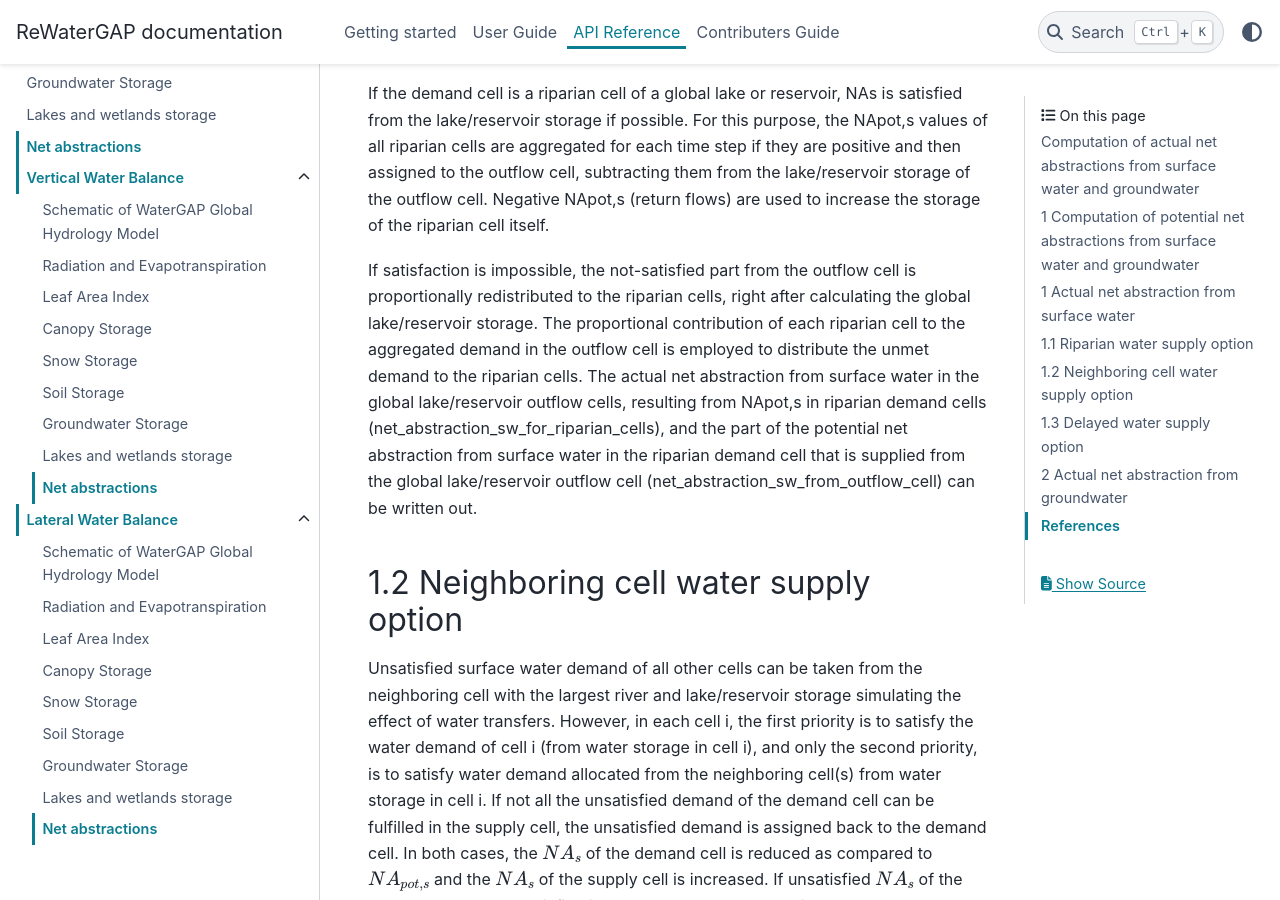
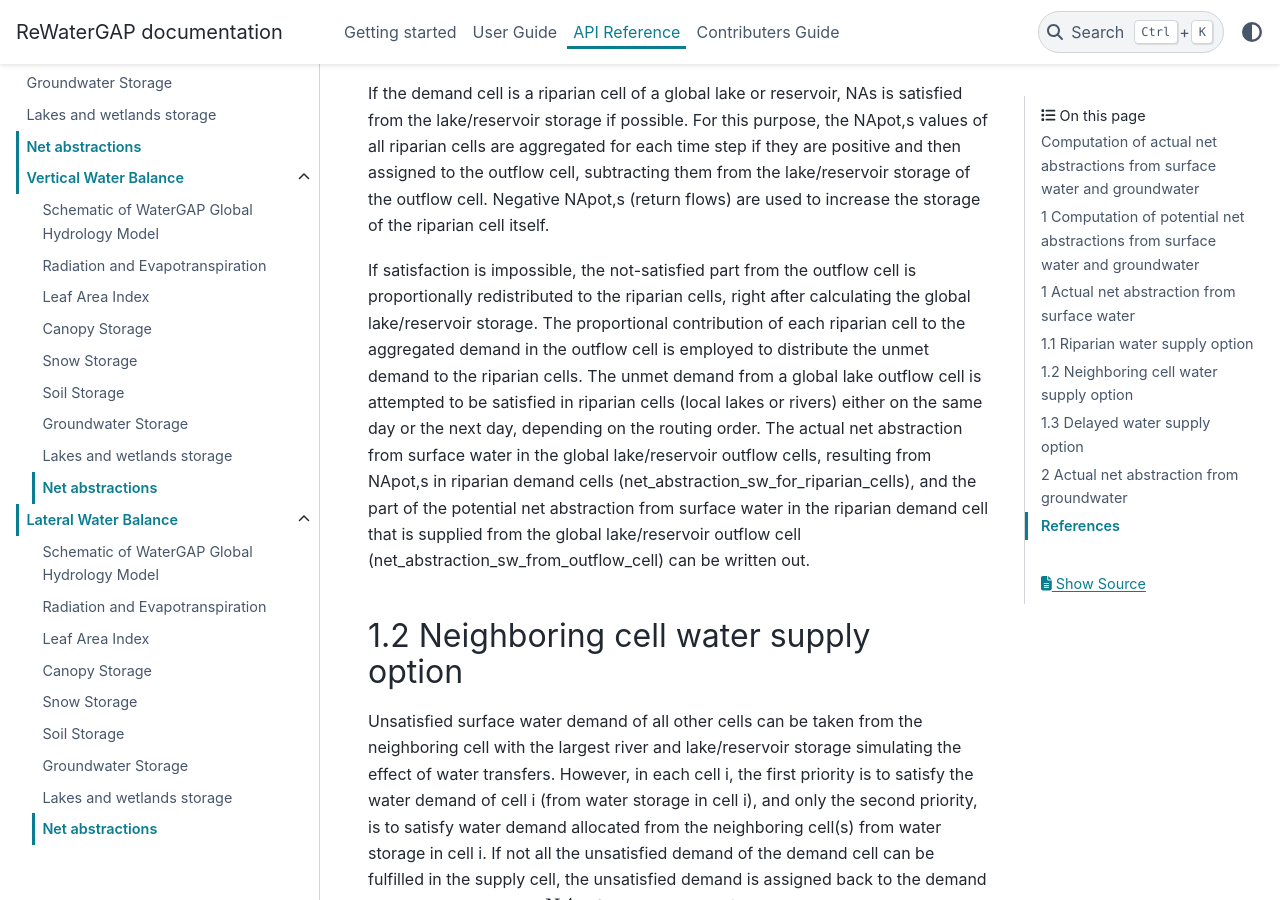
Before and after one commit to HydrologyFrankfurt/ReWaterGAP, a Sphinx documentation site: the page built from docs/api_docs/net_abstractions.rst, in a window 1280 px wide and 900 px high, scrolled down 3058 px. Built offline with Sphinx 7.4.7 and the PyData theme 0.15.4, drawn with Linux system fonts in a browser that asks for light colours.

Commit message:
Update net_abstractions.rst

```diff
--- a/docs/api_docs/net_abstractions.rst
+++ b/docs/api_docs/net_abstractions.rst
@@ -70,7 +70,7 @@
 If the demand cell is a riparian cell of a global lake or reservoir, NAs is satisfied from the lake/reservoir storage if possible. For this purpose, the NApot,s values of all riparian cells are aggregated for each time step if they are positive and then assigned to the outflow cell, subtracting them from the lake/reservoir storage of the outflow cell.
 Negative NApot,s (return flows) are used to increase the storage of the riparian cell itself.
 
-If satisfaction is impossible, the not-satisfied part from the outflow cell is proportionally redistributed to the riparian cells, right after calculating the global lake/reservoir storage. The proportional contribution of each riparian cell to the aggregated demand in the outflow cell is employed to distribute the unmet demand to the riparian cells.
+If satisfaction is impossible, the not-satisfied part from the outflow cell is proportionally redistributed to the riparian cells, right after calculating the global lake/reservoir storage. The proportional contribution of each riparian cell to the aggregated demand in the outflow cell is employed to distribute the unmet demand to the riparian cells. The unmet demand from a global lake outflow cell is attempted to be satisfied in riparian cells (local lakes or rivers) either on the same day or the next day, depending on the routing order.
 The actual net abstraction from surface water in the global lake/reservoir outflow cells, resulting from NApot,s in riparian demand cells (net_abstraction_sw_for_riparian_cells), and the part of the potential net abstraction from surface water in the riparian demand cell that is supplied from the global lake/reservoir outflow cell (net_abstraction_sw_from_outflow_cell) can be written out.
 
 
```
